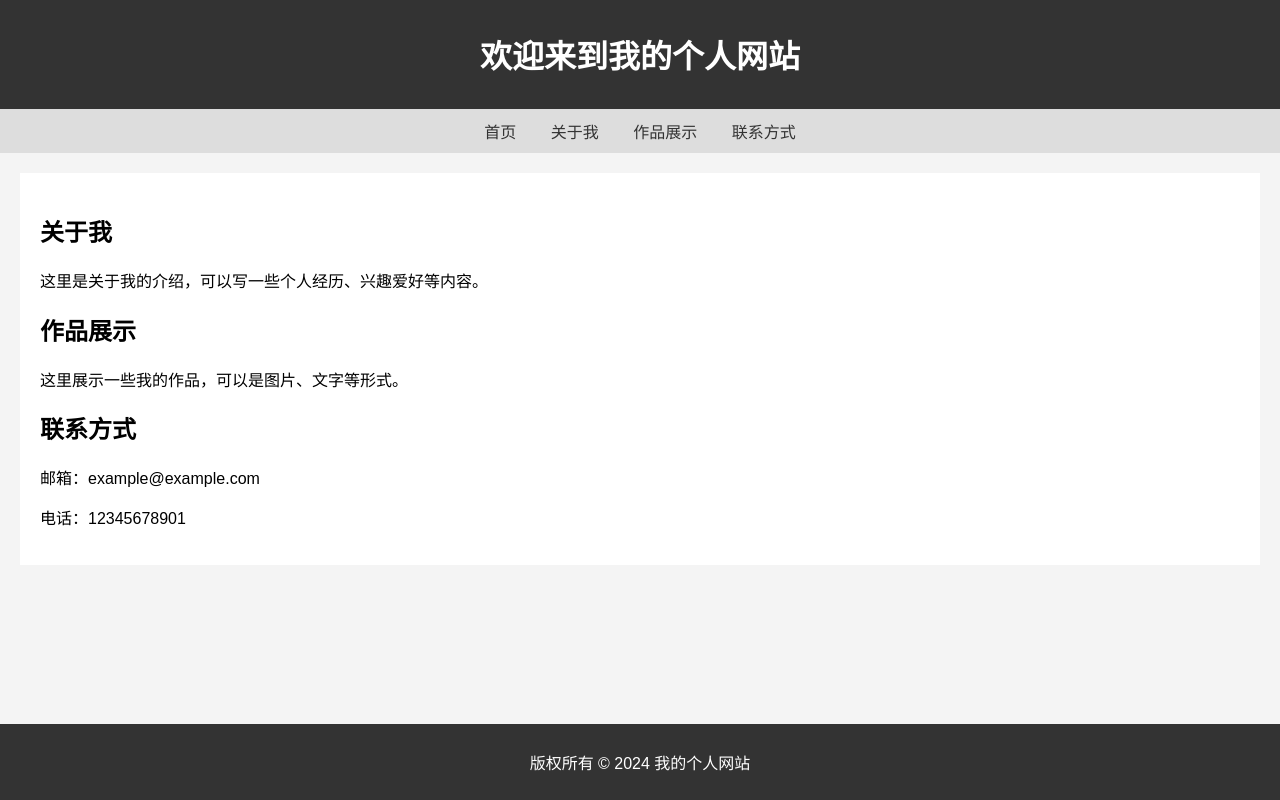
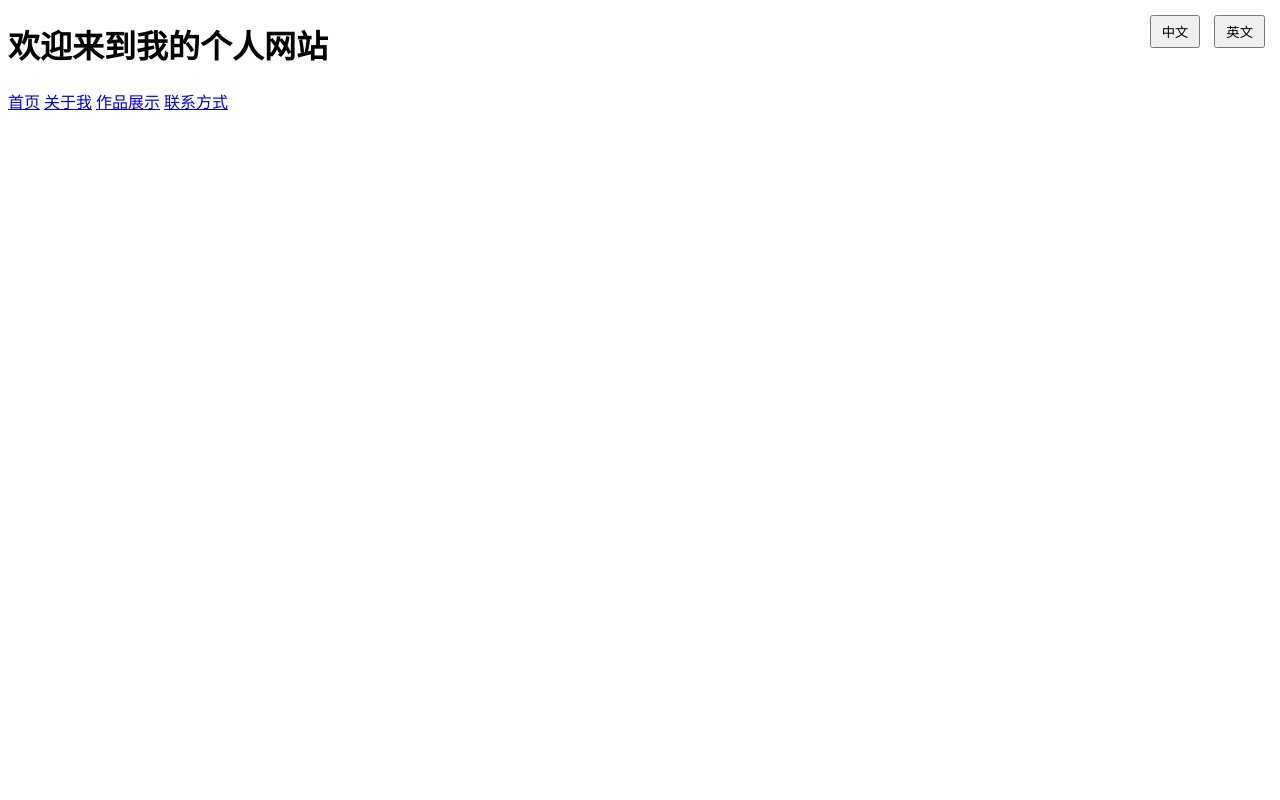
Before and after one commit to King7D/ericwang.github.io, a plain HTML site: page index.html in a window 1280 px wide. Drawn offline with Linux system fonts and the light colour scheme.

Commit message:
Update index.html

```diff
--- a/index.html
+++ b/index.html
@@ -5,41 +5,16 @@
     <meta name="viewport" content="width=device-width, initial-scale=1.0">
     <title>我的个人网站</title>
     <style>
-        body {
-            font-family: Arial, sans-serif;
-            margin: 0;
-            padding: 0;
-            background-color: #f4f4f4;
+        /* 原有的样式保持不变，这里不再重复 */
+        .language-switch {
+            position: fixed;
+            top: 10px;
+            right: 10px;
         }
-        .header {
-            background-color: #333;
-            color: #fff;
-            padding: 10px 0;
-            text-align: center;
-        }
-        .nav {
-            background-color: #ddd;
-            padding: 10px 0;
-            text-align: center;
-        }
-        .nav a {
-            text-decoration: none;
-            color: #333;
-            margin: 0 15px;
-        }
-        .content {
-            margin: 20px;
-            padding: 20px;
-            background-color: #fff;
-        }
-        .footer {
-            background-color: #333;
-            color: #fff;
-            text-align: center;
-            padding: 10px 0;
-            position: fixed;
-            bottom: 0;
-            width: 100%;
+        .language-switch button {
+            padding: 5px 10px;
+            margin: 5px;
+            cursor: pointer;
         }
     </style>
 </head>
@@ -53,19 +28,21 @@
         <a href="#">作品展示</a>
         <a href="#">联系方式</a>
     </div>
+    <div class="language-switch">
+        <button onclick="switchLanguage('zh')">中文</button>
+        <button onclick="switchLanguage('en')">英文</button>
+    </div>
     <div class="content">
-        <h2>关于我</h2>
-        <p>这里是关于我的介绍，可以写一些个人经历、兴趣爱好等内容。</p>
-
-        <h2>作品展示</h2>
-        <p>这里展示一些我的作品，可以是图片、文字等形式。</p>
-
-        <h2>联系方式</h2>
-        <p>邮箱：example@example.com</p>
-        <p>电话：12345678901</p>
+        <!-- 内容区域保持不变 -->
     </div>
     <div class="footer">
-        <p>版权所有 &copy; 2024 我的个人网站</p>
+        <!-- 底部区域保持不变 -->
     </div>
+    <script>
+        // 切换语言函数，这里只是模拟切换，实际切换需要用户操作
+        function switchLanguage(lang) {
+            alert('请在操作系统或输入法设置中手动切换到' + (lang === 'zh' ? '中文' : '英文') + '输入法。');
+        }
+    </script>
 </body>
 </html>
```
